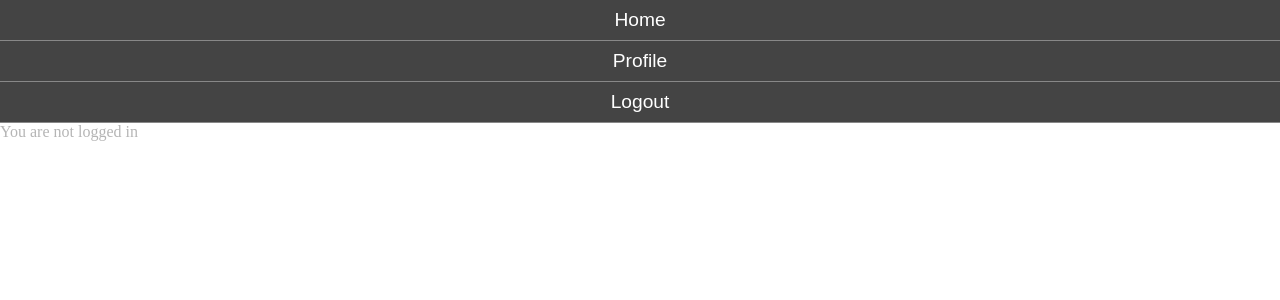
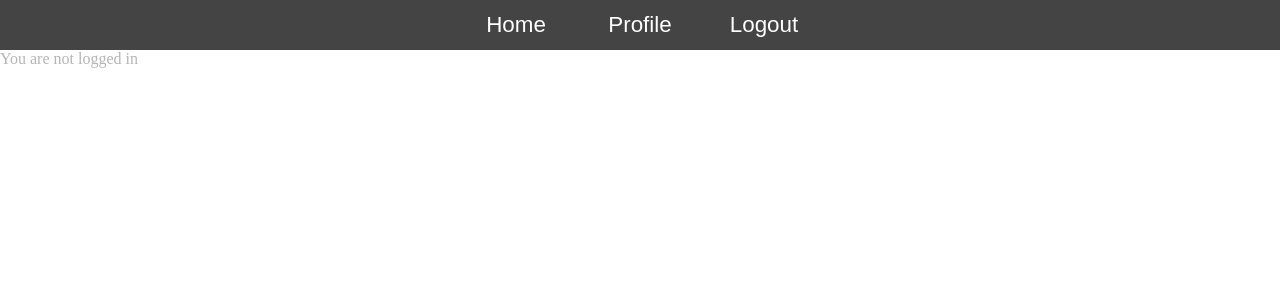
Before and after one commit to Silverberg-Technologies/smartgym, a Django app: page /users/profile/ in a window 1280 px wide. Shown: the top 300 px of the page. Run offline with Django 3.2, Linux system fonts and the light colour scheme.

Commit message:
Finished navigation bar

```diff
--- a/users/static/users/style.css
+++ b/users/static/users/style.css
@@ -77,7 +77,30 @@ nav.horizontal {
 		border-bottom: 1px solid #888;
 	}
 
+	@media screen and (min-width: 600px) {
+		nav.horizontal li {
+			width: 120px;
+			border-bottom: none;
+			display: inline-block;
+			height: 50px;
+			line-height: 50px;
+			font-size: 1.4em;
+		}
+	}
+
 	nav.horizontal a {
 		text-decoration: none;
 		color: #fff;
+		display: block;
+		transition: .2s background-color;
 	}
+
+		nav.horizontal a:hover {
+			background-color: #147BA5;
+		}
+
+		nav.horizontal a.active {
+			background-color: #fff;
+			color: #444;
+			cursor: default;
+		}
```
